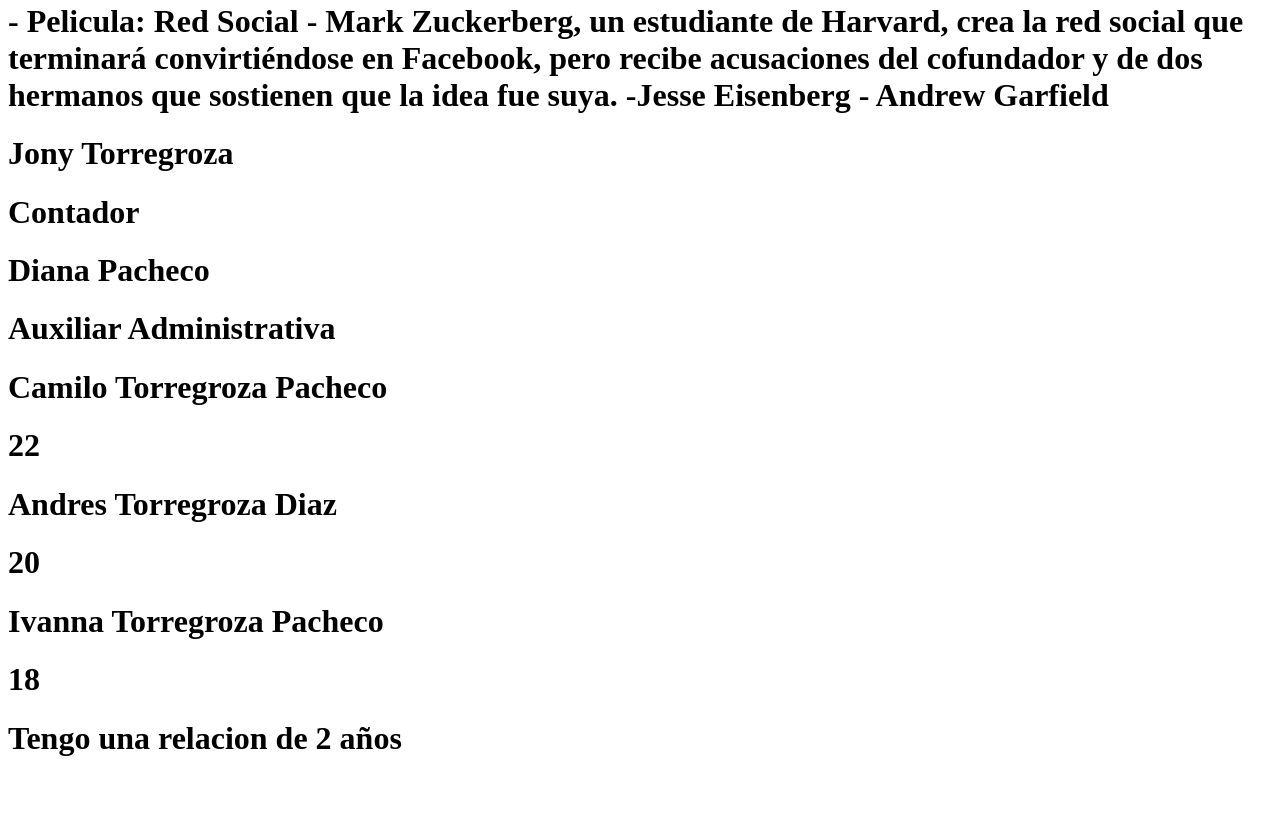
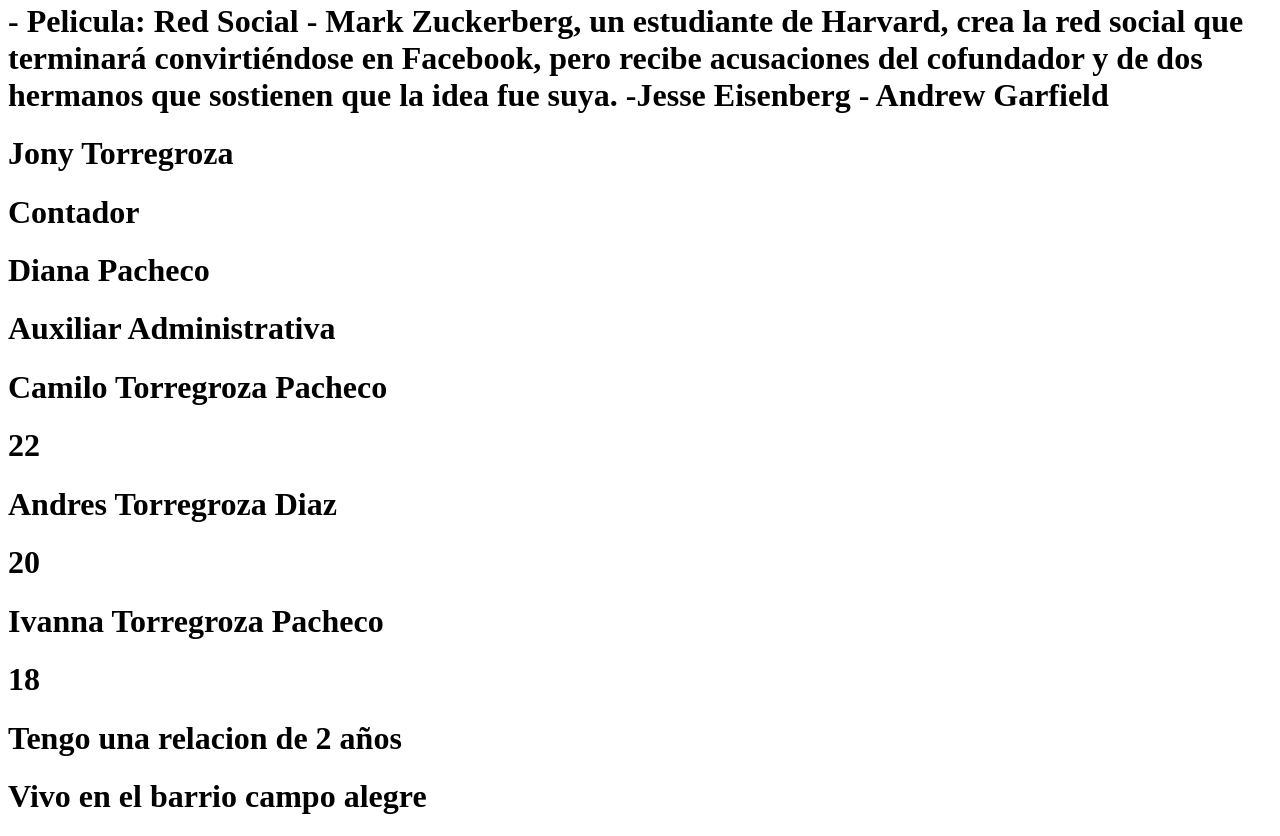
Before and after one commit to Luchox2004/tallergit, a plain HTML site: page index.html in a window 1280 px wide. Shown: the part 757-1593 px from the top of the page. Before the commit the page ends 1535 px from the top, so only its background shows below. Drawn offline with Linux system fonts and the light colour scheme.

Commit message:
Barrio donde vivo

```diff
--- a/index.html
+++ b/index.html
@@ -44,6 +44,7 @@
     <h1>Andres Torregroza Diaz</h1> <h1>20</h1>
     <h1>Ivanna Torregroza Pacheco</h1> <h1>18</h1>
     <h1>Tengo una relacion de 2 años</h1>
+    <h1>Vivo en el barrio campo alegre</h1>
 </head>
 <body>
 
```
